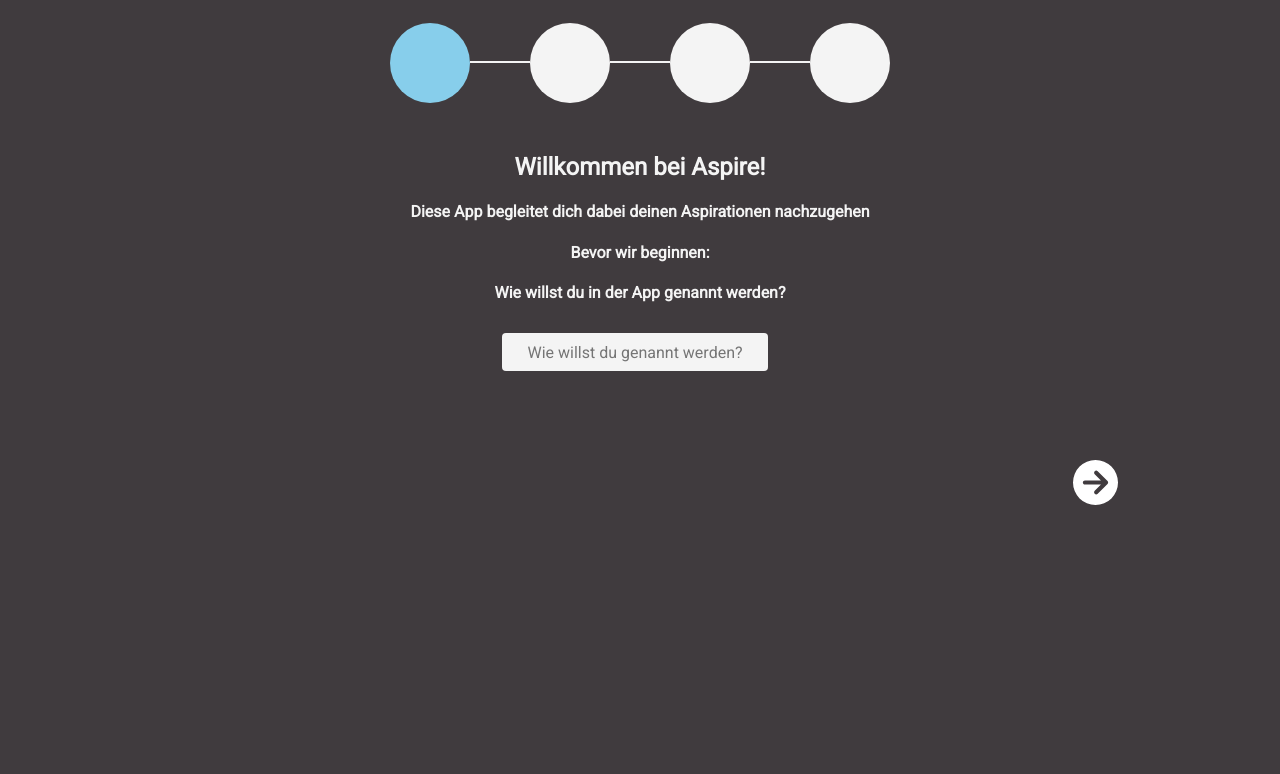
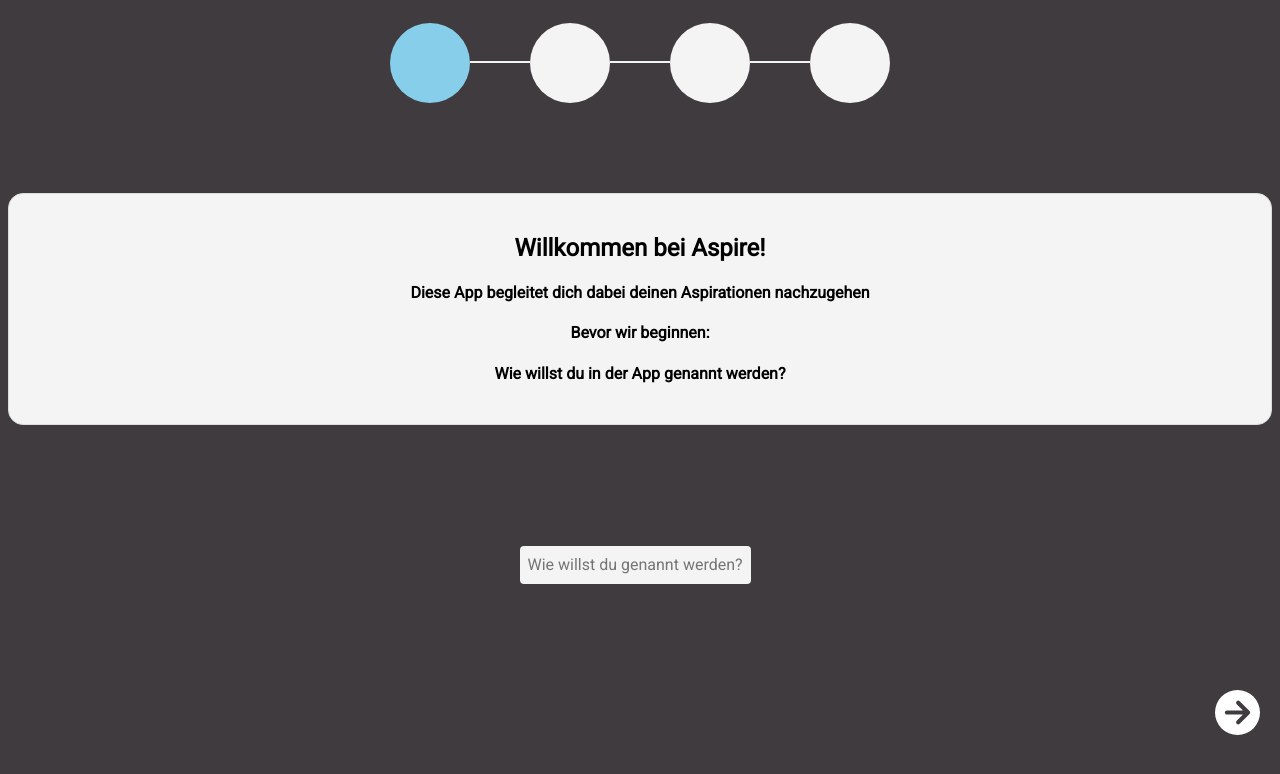
Before and after one commit to Damagefish/Reflektierte-Techniknutzung, a Vue app: page / in a window 1280 px wide. Shown: the top 774 px of the page. Built offline with nearby package versions, Linux system fonts and the light colour scheme.

Commit message:
added install button

```diff
--- a/src/views/NamensEingabeView.vue
+++ b/src/views/NamensEingabeView.vue
@@ -2,16 +2,22 @@
   <HeaderComp/>
     <div>
         <div class = "textbox">
+          <div v-if="shown"> <!--Button zum Installieren der App-->
+          <button @click="installPWA" class = "install-button">
+            Installieren!
+          </button>
+          </div>
+
           <h2>Willkommen bei Aspire!</h2>
           <h4>Diese App begleitet dich dabei deinen Aspirationen nachzugehen</h4>
           <h4>Bevor wir beginnen: </h4>
           <h4>Wie willst du in der App genannt werden?</h4>
         </div>
+
         <section>
-
-
         <input v-model="name" placeholder="Wie willst du genannt werden?" type = "text"/>
         </section>
+
         <div id= "arrowContainer">
         <font-awesome-icon :icon="['fas', 'circle-arrow-right']" @click = "changeName(); $router.push('/LebensbereicheView')" id = "arrowRight"/>
         </div>
@@ -25,22 +31,43 @@
         return {
             name: '',
             isFooterVisible: true,
+            shown: false,
         }
     },
     methods:{
         changeName(){
             this.$store.commit('changeName', this.name);
-        }
+        },
+        dismissPrompt() {
+          this.shown = false
+        },
+        installPWA() {
+          this.installEvent.prompt()
+          this.installEvent.userChoice.then((choice) => {
+          this.dismissPrompt() // Hide the prompt once the user's clicked
+      })
+    },
     },
     components:{
       HeaderComp
-    }
+    },
 
+    beforeMount() {
+    window.addEventListener('beforeinstallprompt', (e) => {
+      e.preventDefault()
+      this.installEvent = e
+      this.shown = true
+    })
+  },
   }
   </script>
 
   <style scoped>
-  @media (max-width: 619px){
+  .install-button:hover{
+      background-color: #87CEEB;
+      color: #403b3e;
+    }
+  @media (max-width: 500px){
 
     #arrowRight{
       position: absolute;
@@ -71,7 +98,7 @@
       border-radius: 15px;
       margin-bottom: 5px;
       background-color: #f4f4f4;
-      margin-top: 60px;
+      margin-top: 90px;
     }
     h2{
       background-color: #f4f4f4;
@@ -81,51 +108,69 @@
       background-color: #f4f4f4;
       color: black;
     }
+    .install-button{
+      position: absolute;
+      top: 85px;
+      right: 66px;
+      color: #f4f4f4;
+      background-color: #1B789D;
+      border: 1px solid #ddd;
+      width: 100px;
+      height: 45px;
+      border-radius: 15px;
+    }
   }
 
-  @media(min-width: 620px){
+  @media(min-width: 501px){
+
+  h2{
+      background-color: #f4f4f4;
+      color: black;
+    }
   h4{
-    color: #f4f4f4;
-  }
+      background-color: #f4f4f4;
+      color: black;
+    }
   #frame{
     background-color: #f4f4f4;
   }
-  input{
-    margin-top: 10px;
-    text-align: center;
-    width: 250px;
+  input {
+      font-size: 16px;
+      font-size: max(16px, 1em);
+      font-family: inherit;
+      padding: 0.25em 0.5em;
+      background-color: #f4f4f4;
+      border-radius: 4px;
+      margin-top: 116px;
+      width: 215px;
   }
   .textbox{
-    margin-top: 50px;
+    padding: 20px;
+    display: border;
+    justify-content: baseline;
+    border: 1px solid #ddd;
+    border-radius: 15px;
+    margin-bottom: 5px;
+    background-color: #f4f4f4;
+    margin-top: 90px;
   }
+
   #arrowRight{
     position: absolute;
-    right: 162px;
-    bottom: 295px;
+    right: 20px;
+    bottom: 65px;
     color: white;
   }
-
-  .button{
-    background-color: white;
-  }
-}
-
-@media (max-width: 375px) {
-  /* Specific styles for iPhone SE */
-  input {
-    margin-top: 10px; /* Adjust as needed for iPhone SE */
-  }
-
-  .textbox {
-    margin-top: 30px; /* Adjust as needed for iPhone SE */
-  }
-  #arrowContainer{
-      margin-top: -20px;
-      height: 50%;
-    }
-    section{
-      margin-bottom: 10px;
+  .install-button{
+      position: absolute;
+      top: 120px;
+      right: 66px;
+      color: #f4f4f4;
+      background-color: #1B789D;
+      border: 1px solid #ddd;
+      width: 100px;
+      height: 45px;
+      border-radius: 15px;
     }
 }
-
-  </style>
+ </style>
```
